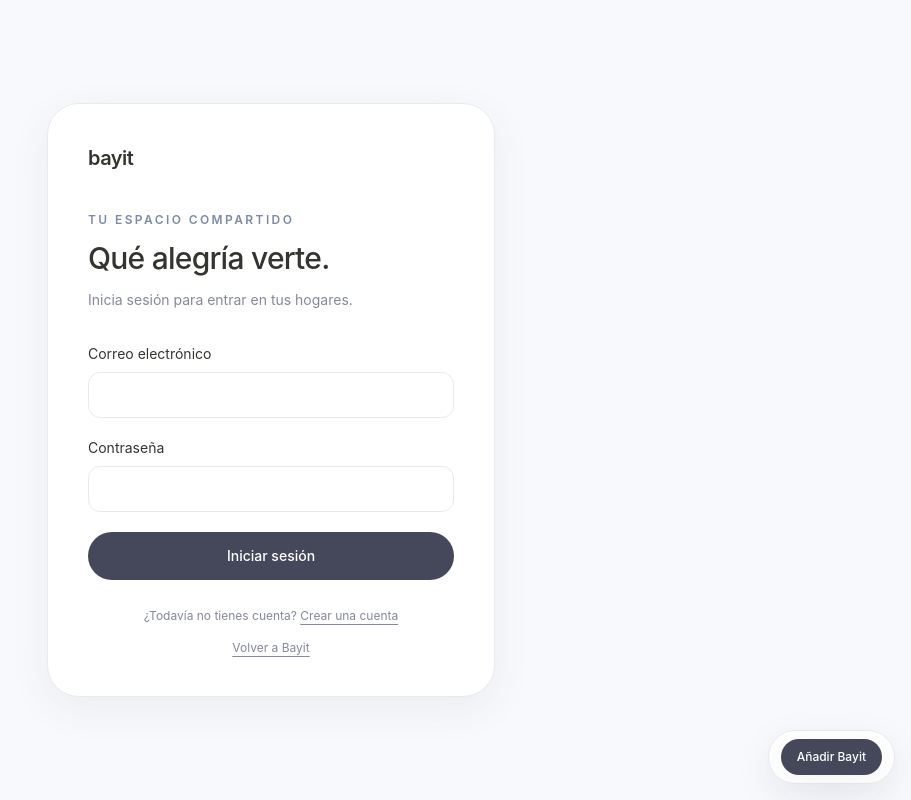
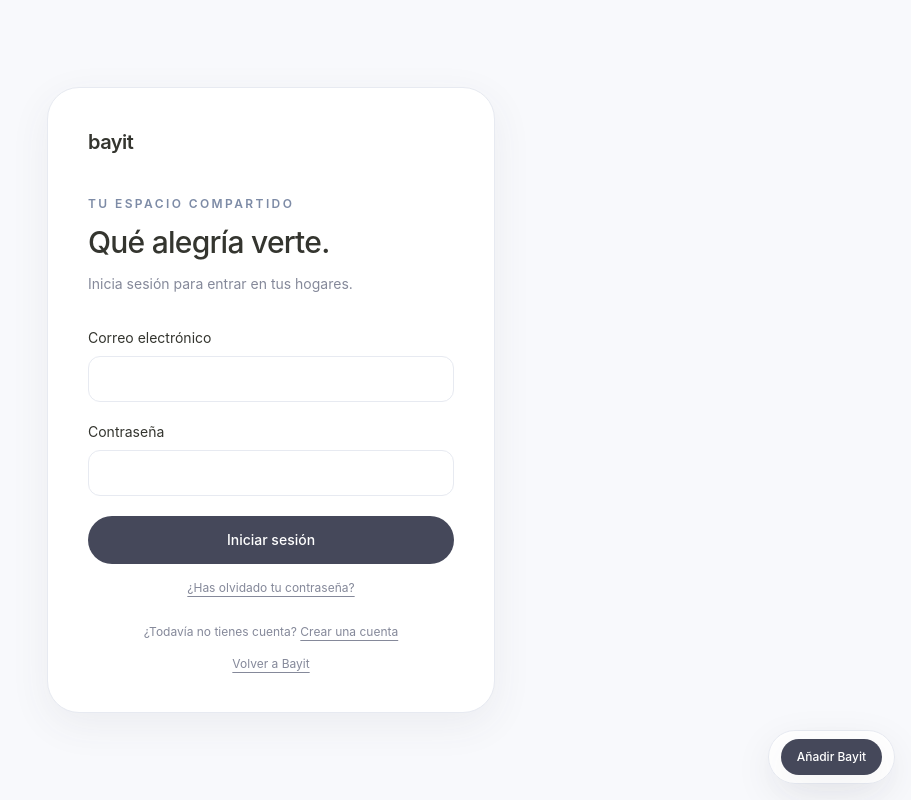
Before and after one commit to MetodoKiru/bayit, a Next.js app: page /login in a window 1280 px wide. Shown: the whole page, without its empty margins (369-1280 px from the left). Built offline with nearby package versions, Linux system fonts and the light colour scheme.

Commit message:
Add password recovery entry point

```diff
--- a/src/app/login/page.tsx
+++ b/src/app/login/page.tsx
@@ -31,6 +31,7 @@ export default function LoginPage() {
         {message && <p role="alert" className="rounded-xl bg-rose-50 p-3 text-sm text-rose-700">{message}</p>}
         <button disabled={loading} className="w-full rounded-full bg-bayit-brown px-5 py-3.5 text-sm font-medium text-white disabled:opacity-60">{loading?"Entrando…":"Iniciar sesión"}</button>
       </form>
+      <p className="mt-4 text-center text-xs text-bayit-muted"><Link href="/forgot-password" className="underline underline-offset-4">¿Has olvidado tu contraseña?</Link></p>
       <p className="mt-7 text-center text-xs text-bayit-muted">¿Todavía no tienes cuenta? <Link href="/signup" className="underline underline-offset-4">Crear una cuenta</Link></p>
       <p className="mt-4 text-center text-xs text-bayit-muted"><Link href="/" className="underline underline-offset-4">Volver a Bayit</Link></p>
     </div>
```
